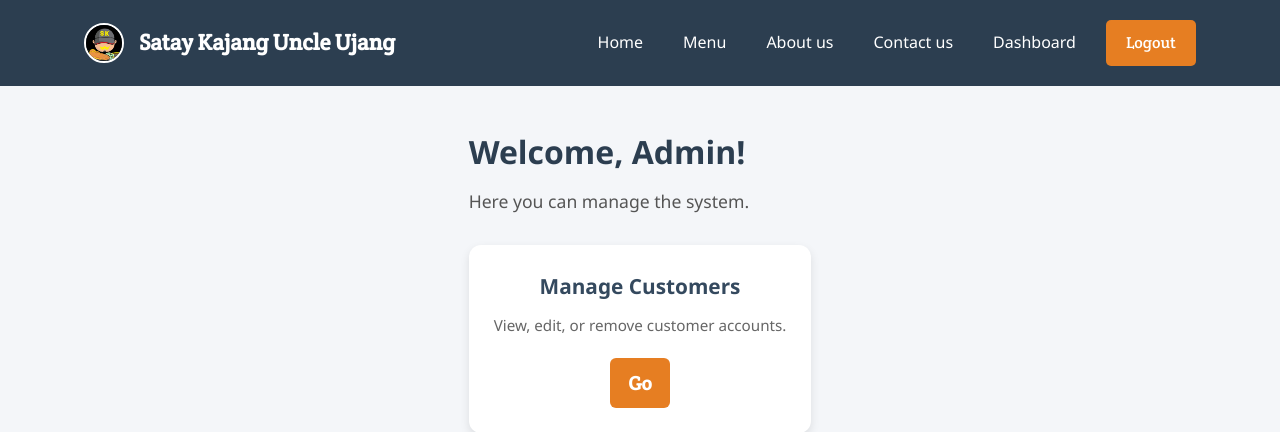
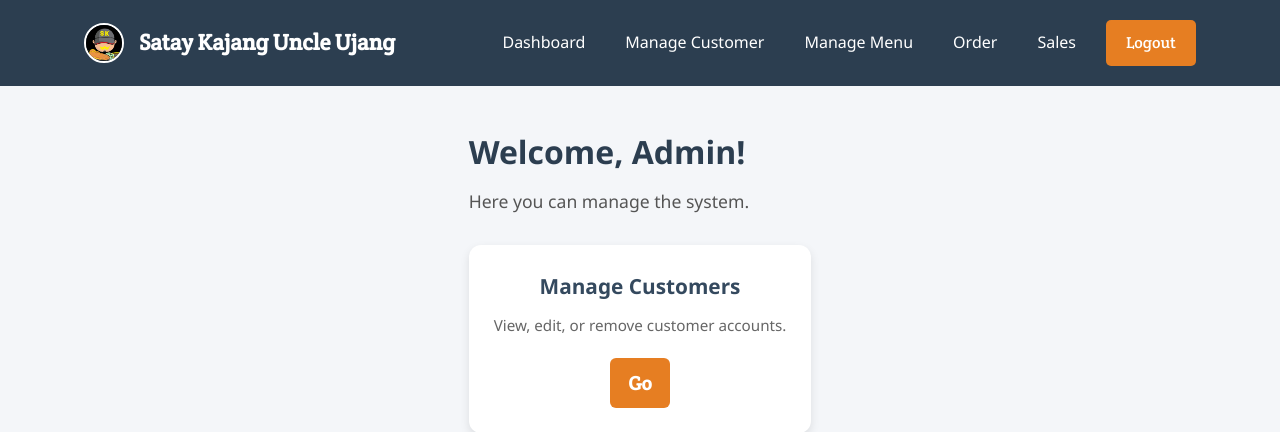
Before and after one commit to Shameel681/Satay-Kajang-Uncle-Ujang-Online-Ordering-System-G5, a PHP site: page /MASTER/admin/admin_dashboard.php in a window 1280 px wide. Shown: the top 432 px of the page. Run offline with PHP 8.4, Linux system fonts and the light colour scheme; a user stored in the database is signed in.

Commit message:
Update admin_dashboard.php

```diff
--- a/SatayKajangUncleUjangOnlineOrderingSystem/admin/admin_dashboard.php
+++ b/SatayKajangUncleUjangOnlineOrderingSystem/admin/admin_dashboard.php
@@ -1,6 +1,6 @@
 <?php
 // admin_dashboard.php
-session_start();
+require_once '../connect.php';
 
 // Example session check for admin (modify based on your login system)
 $is_loggedin = isset($_SESSION['admin_loggedin']) && $_SESSION['admin_loggedin'] === true;
@@ -30,15 +30,15 @@ if (!$is_loggedin) {
               <div class="logo-circle">
                   <img src="../image/LogoSataysebenarReal.png" alt="Satay Kajang Logo">
               </div>
-              <h1><a href="../index.php">Satay Kajang Uncle Ujang</a></h1>
+              <h1><a href="../admin/admin_dashboard.php">Satay Kajang Uncle Ujang</a></h1>
           </div>
           <nav>
               <ul>
-                  <li><a href="../index.php">Home</a></li>
-                  <li><a href="../customer/menu.php">Menu</a></li>
-                  <li><a href="../customer/about.php">About us</a></li>
-                  <li><a href="../customer/contact.php">Contact us</a></li>
-                  <li><a href="admin_dashboard.php">Dashboard</a></li>
+                  <li><a href="../admin/admin_dashboard.php">Dashboard</a></li>
+                  <li><a href="../admin/admincustomer.php">Manage Customer</a></li>
+                  <li><a href="../admin/adminmenu.php">Manage Menu</a></li>
+                  <li><a href="../admin/adminorder.php">Order</a></li>
+                  <li><a href="../admin/adminsales.php">Sales</a></li>
                   <li><a href="admin_logout.php" class="btn">Logout</a></li>
               </ul>
           </nav>
@@ -54,22 +54,22 @@ if (!$is_loggedin) {
           <div class="card">
               <h3>Manage Customers</h3>
               <p>View, edit, or remove customer accounts.</p>
-              <a href="manage_customers.php" class="btn">Go</a>
+              <a href="../admin/admincustomer.php" class="btn">Go</a>
           </div>
           <div class="card">
               <h3>Manage Menu</h3>
               <p>Add, update, or delete menu items.</p>
-              <a href="manage_menu.php" class="btn">Go</a>
+              <a href="../admin/adminmenu.php" class="btn">Go</a>
           </div>
           <div class="card">
               <h3>Manage Orders</h3>
               <p>Track and manage customer orders.</p>
-              <a href="manage_orders.php" class="btn">Go</a>
+              <a href="../admin/adminorder.php" class="btn">Go</a>
           </div>
           <div class="card">
               <h3>Reports</h3>
               <p>View sales and performance reports.</p>
-              <a href="reports.php" class="btn">Go</a>
+              <a href="../admin/adminsales.php" class="btn">Go</a>
           </div>
       </div>
   </main>
```
